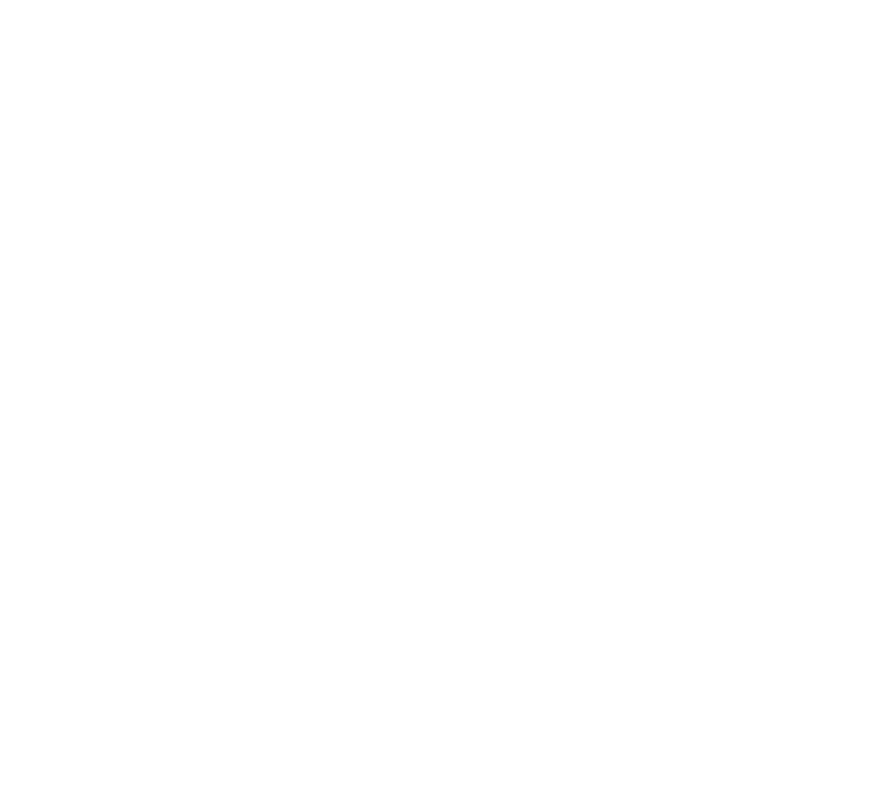
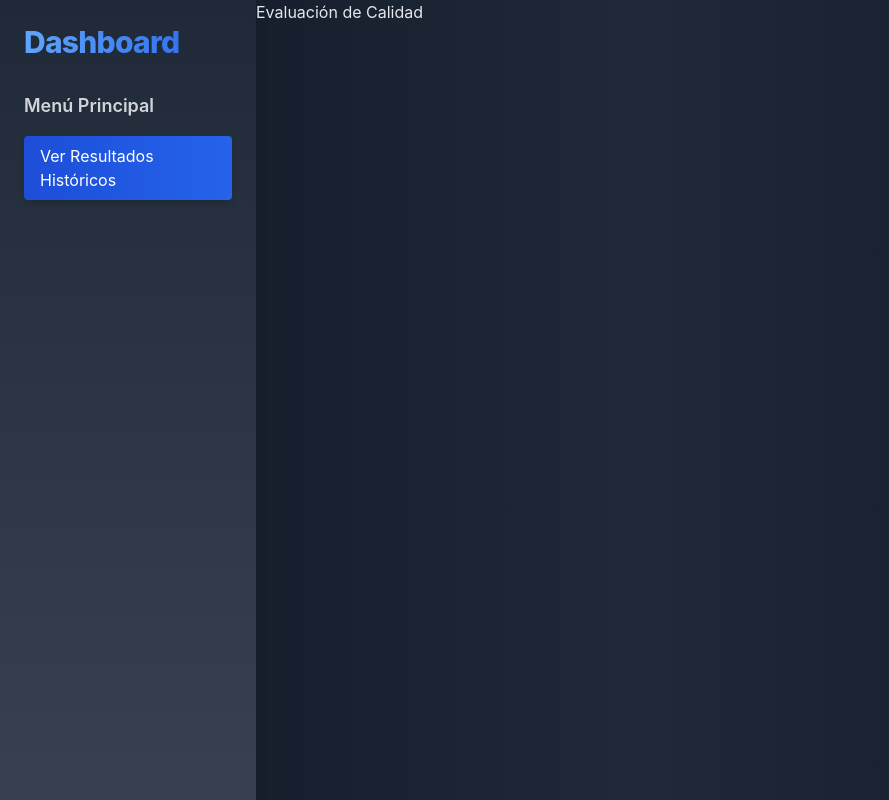
Before and after one commit to Semoca001/sistema_evaluacion_frontend, a React (Create React App) app: page /home/quality-evaluation in a window 1280 px wide. Before the commit this address had no page. Shown: the whole page, without its empty margins (0-889 px from the left). Built offline with nearby package versions, Linux system fonts and the light colour scheme.

Commit message:
Convertir sidebar en componente independiente

```diff
--- a/src/App.js
+++ b/src/App.js
@@ -3,6 +3,19 @@
 import Home from "./components/Home";
 import Login from "./components/Login";
 import Register from "./components/Register";
+import Sidebar from "./components/Sidebar";
+
+const HomeLayout = ({ userRole }) => (
+  <div className="flex min-h-screen bg-gradient-to-r from-gray-900 via-gray-800 to-gray-900 text-gray-200">
+    <Sidebar userRole={userRole} />
+    <Routes>
+      <Route path="/" element={<Home userRole={userRole} />} />
+      <Route path="/quality-evaluation" element={<div>Evaluación de Calidad</div>} />
+      <Route path="/risk-survey" element={<div>Encuesta de Riesgo</div>} />
+      <Route path="/results-history" element={<div>Historial de Resultados</div>} />
+    </Routes>
+  </div>
+);
 
 function App() {
   const [userRole, setUserRole] = useState(null);
@@ -19,12 +32,12 @@
   return (
     <Router>
       <Routes>
-        {/* Ruta pública */}
+        {/* Rutas públicas */}
         <Route path="/login" element={<Login />} />
         <Route path="/register" element={<Register />} />
 
-        {/* Ruta para la página de inicio, ya no está protegida */}
-        <Route path="/home" element={<Home userRole={userRole} />} />
+        {/* Rutas derivadas de /home */}
+        <Route path="/home/*" element={<HomeLayout userRole={userRole} />} />
       </Routes>
     </Router>
   );
--- a/src/components/Home.js
+++ b/src/components/Home.js
@@ -3,43 +3,6 @@
 
 const Home = ({ userRole }) => {
   return (
-    <div className="flex min-h-screen bg-gradient-to-r from-gray-900 via-gray-800 to-gray-900 text-gray-200">
-      {/* Barra lateral */}
-      <aside className="w-64 bg-gradient-to-b from-gray-800 to-gray-700 text-white flex flex-col p-6 space-y-8 shadow-lg">
-        <h1 className="text-3xl font-extrabold tracking-tight text-transparent bg-clip-text bg-gradient-to-r from-blue-400 to-blue-600">
-          Dashboard
-        </h1>
-        <nav className="flex flex-col space-y-4">
-          <h2 className="text-lg font-semibold text-gray-300">Menú Principal</h2>
-          <Link
-            to="/results-history"
-            className="py-2 px-4 rounded bg-gradient-to-r from-blue-700 to-blue-600 hover:from-blue-600 hover:to-blue-500 transition-all duration-300 transform hover:scale-105 shadow-md"
-          >
-            Ver Resultados Históricos
-          </Link>
-          {userRole === 1 && (
-            <>
-              <h2 className="text-lg font-semibold text-gray-300 mt-6">
-                Menú Admin
-              </h2>
-              <Link
-                to="/create-company"
-                className="py-2 px-4 rounded bg-gradient-to-r from-blue-700 to-blue-600 hover:from-blue-600 hover:to-blue-500 transition-all duration-300 transform hover:scale-105 shadow-md"
-              >
-                Crear Empresa
-              </Link>
-              <Link
-                to="/manage-users"
-                className="py-2 px-4 rounded bg-gradient-to-r from-blue-700 to-blue-600 hover:from-blue-600 hover:to-blue-500 transition-all duration-300 transform hover:scale-105 shadow-md"
-              >
-                Gestión de Usuarios
-              </Link>
-            </>
-          )}
-        </nav>
-      </aside>
-
-      {/* Contenido principal */}
     <main className="flex-1 p-8">
       <h1 className="text-4xl font-bold text-gray-100 mb-8 text-center">
         Bienvenido a tu Dashboard
@@ -47,17 +10,16 @@
       <div className="grid grid-cols-1 md:grid-cols-2 lg:grid-cols-3 gap-6">
         {/* Botones con mejor apariencia */}
         <button className="py-4 px-6 rounded-lg bg-gradient-to-r from-blue-700 to-blue-600 text-white font-semibold shadow-lg hover:from-blue-600 hover:to-blue-500 transition-all duration-300 transform hover:scale-105">
-            <Link to="/quality-evaluation">Evaluar Calidad</Link>
+          <Link to="/home/quality-evaluation">Evaluar Calidad</Link>
         </button>
         <button className="py-4 px-6 rounded-lg bg-gradient-to-r from-blue-700 to-blue-600 text-white font-semibold shadow-lg hover:from-blue-600 hover:to-blue-500 transition-all duration-300 transform hover:scale-105">
-            <Link to="/risk-survey">Encuesta de Riesgo</Link>
+          <Link to="/home/risk-survey">Encuesta de Riesgo</Link>
         </button>
         <button className="py-4 px-6 rounded-lg bg-gradient-to-r from-blue-700 to-blue-600 text-white font-semibold shadow-lg hover:from-blue-600 hover:to-blue-500 transition-all duration-300 transform hover:scale-105">
-            <Link to="/results-history">Resultados Históricos</Link>
+          <Link to="/home/results-history">Resultados Históricos</Link>
         </button>
       </div>
     </main>
-    </div>
   );
 };
 
--- /dev/null
+++ b/src/components/Sidebar.js
@@ -0,0 +1,43 @@
+// Sidebar.js
+import React from "react";
+import { Link } from "react-router-dom";
+
+const Sidebar = ({ userRole }) => {
+  return (
+    <aside className="w-64 bg-gradient-to-b from-gray-800 to-gray-700 text-white flex flex-col p-6 space-y-8 shadow-lg">
+      <h1 className="text-3xl font-extrabold tracking-tight text-transparent bg-clip-text bg-gradient-to-r from-blue-400 to-blue-600">
+        Dashboard
+      </h1>
+      <nav className="flex flex-col space-y-4">
+        <h2 className="text-lg font-semibold text-gray-300">Menú Principal</h2>
+        <Link
+          to="/home/results-history"
+          className="py-2 px-4 rounded bg-gradient-to-r from-blue-700 to-blue-600 hover:from-blue-600 hover:to-blue-500 transition-all duration-300 transform hover:scale-105 shadow-md"
+        >
+          Ver Resultados Históricos
+        </Link>
+        {userRole === 1 && (
+          <>
+            <h2 className="text-lg font-semibold text-gray-300 mt-6">
+              Menú Admin
+            </h2>
+            <Link
+              to="/home/create-company"
+              className="py-2 px-4 rounded bg-gradient-to-r from-blue-700 to-blue-600 hover:from-blue-600 hover:to-blue-500 transition-all duration-300 transform hover:scale-105 shadow-md"
+            >
+              Crear Empresa
+            </Link>
+            <Link
+              to="/home/manage-users"
+              className="py-2 px-4 rounded bg-gradient-to-r from-blue-700 to-blue-600 hover:from-blue-600 hover:to-blue-500 transition-all duration-300 transform hover:scale-105 shadow-md"
+            >
+              Gestión de Usuarios
+            </Link>
+          </>
+        )}
+      </nav>
+    </aside>
+  );
+};
+
+export default Sidebar;
```
Lines whose indentation alone changed are shown as unchanged.
